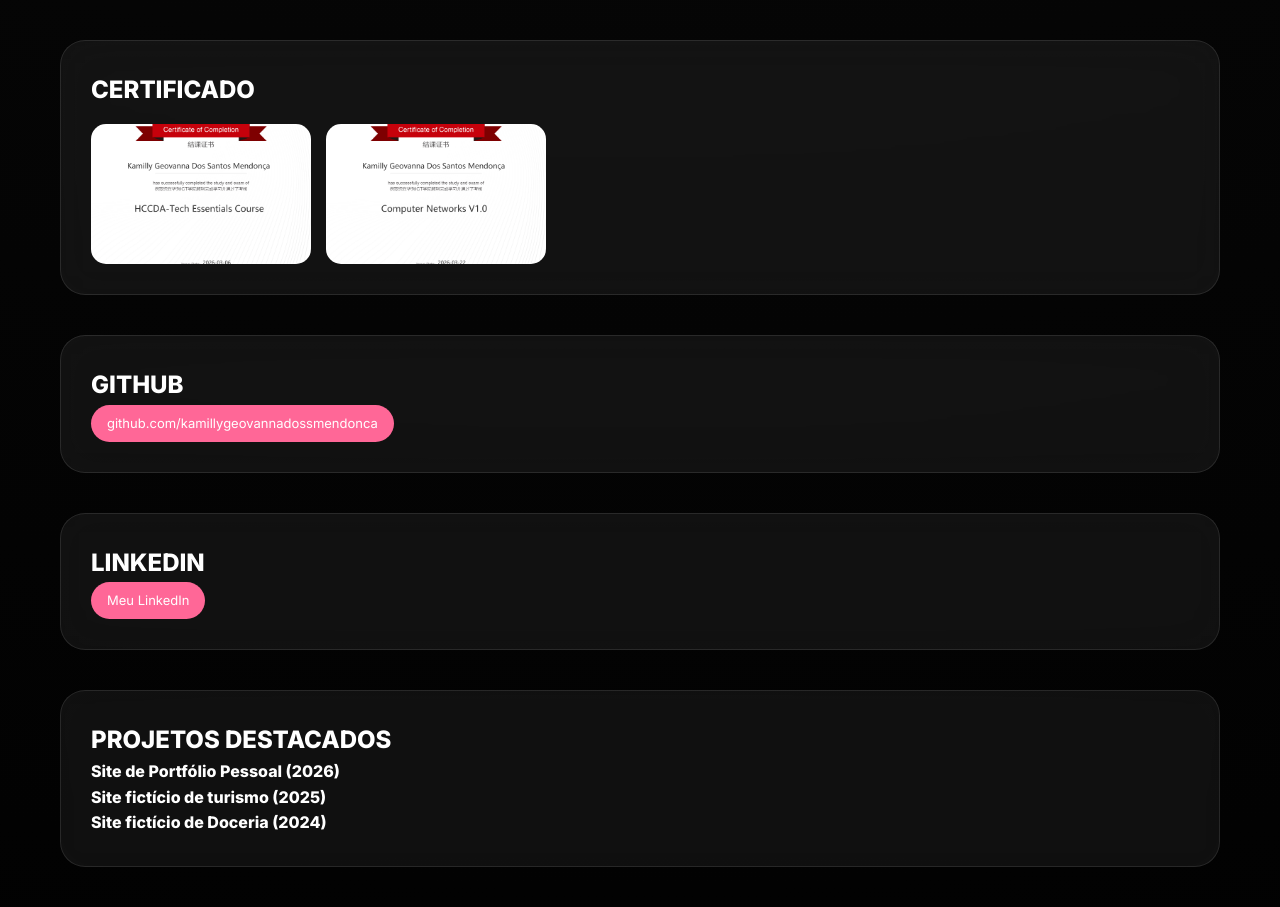
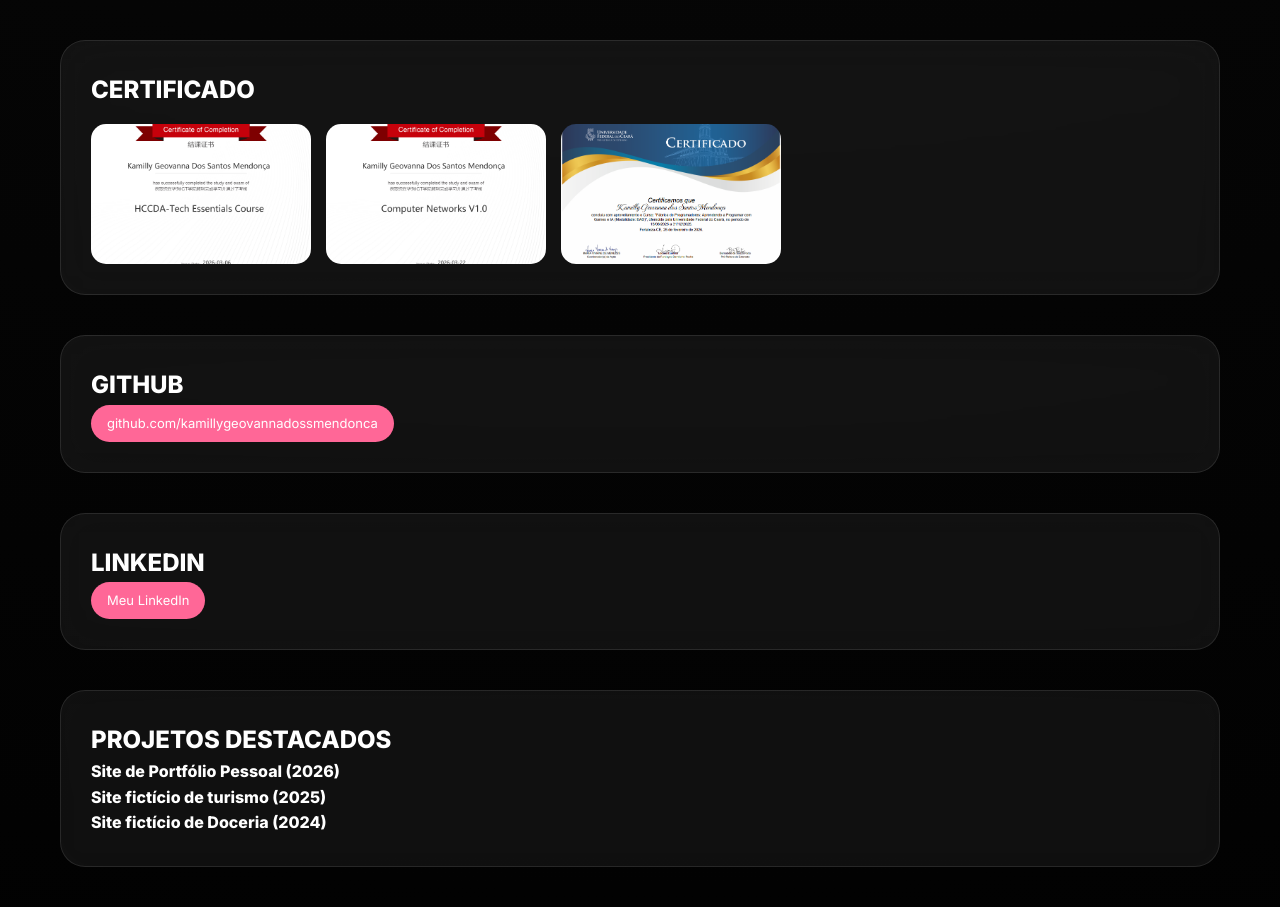
Before and after one commit to kamillygeovannadossmendonca/PortfolioK, a plain HTML site: page index.html in a window 1280 px wide. Shown: the part 2130-3037 px from the top of the page. Drawn offline with Linux system fonts and the light colour scheme.

Commit message:
Update index.html

```diff
--- a/index.html
+++ b/index.html
@@ -194,6 +194,7 @@
   <div class="certificados-linha">
     <img src="img/certificado.png" alt="Certificado">
      <img src="img/certificado2.png" alt="Certificado">
+     <img src="img/cert3.png" alt="Certificado">
   </div>
 
 </div>
```
